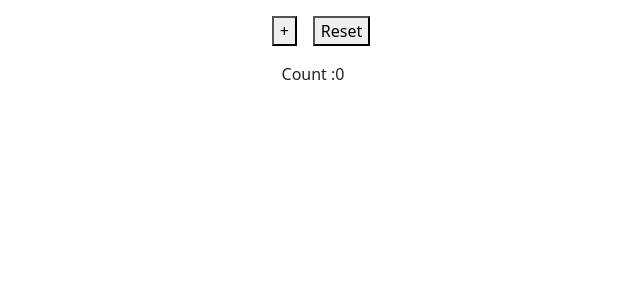
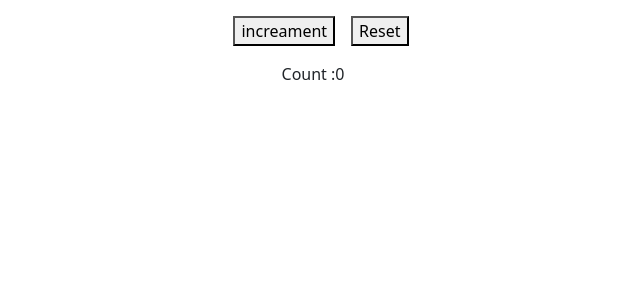
Before and after one commit to VishamiPatel/React-Project, a React (Create React App) app: page / in a window 1280 px wide. Shown: the top 300 px of the page, without its empty margins (327-967 px from the left). Built offline with nearby package versions, Linux system fonts and the light colour scheme.

Commit message:
counter updated

```diff
--- a/src/components/counter.jsx
+++ b/src/components/counter.jsx
@@ -8,7 +8,7 @@ const Counter = () => {
   return (
     <div>
       <button onClick={() => setCount(count + 1)} className="m-3">
-        +
+        increament
       </button>
       <button onClick={() => setCount(0)}>Reset</button>
       <div>Count :{count}</div>
```
